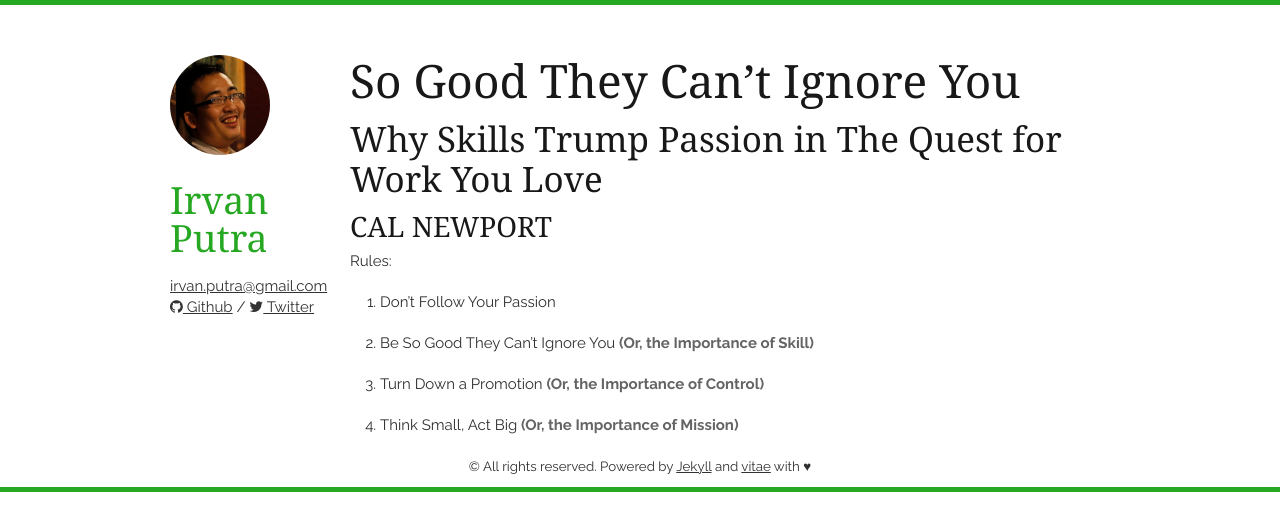
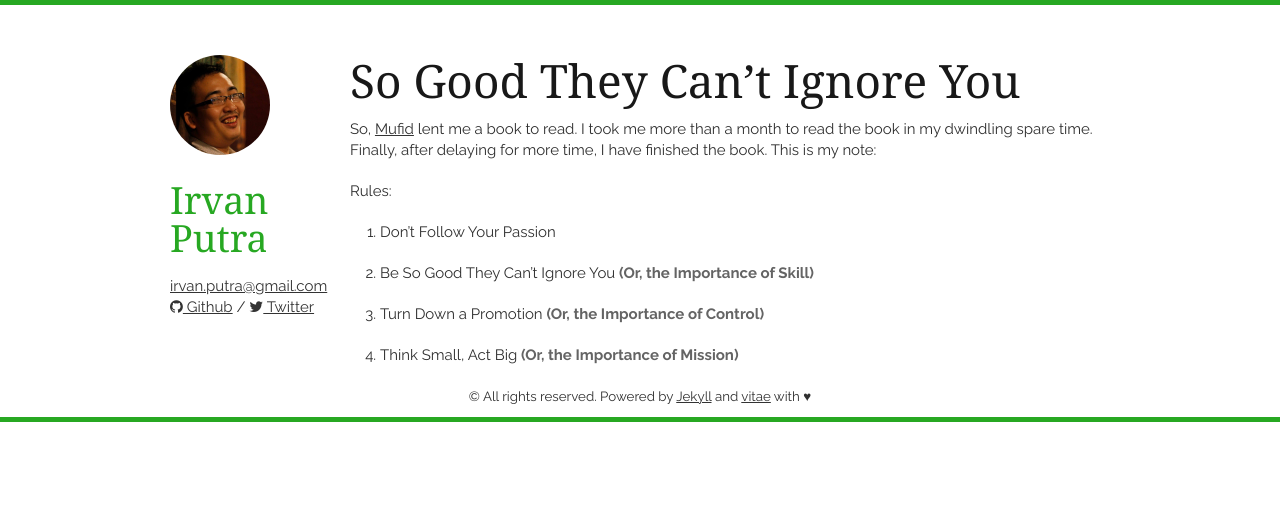
Before and after one commit to irvansemestanya/vandeput.github.io, a Jekyll site: the page built from so-good.md, in a window 1280 px wide. Shown: the top 531 px of the page. Built offline with Jekyll 4.4.1, drawn with Linux system fonts in a browser that asks for light colours; nearby versions of some CDN libraries.

Commit message:
Update so-good.md

```diff
--- a/so-good.md
+++ b/so-good.md
@@ -5,9 +5,7 @@
 
 # So Good They Can't Ignore You
 
-## Why Skills Trump Passion in The Quest for Work You Love
-
-### CAL NEWPORT
+So, [Mufid](https://github.com/mufid) lent me a book to read. I took me more than a month to read the book in my dwindling spare time. Finally, after delaying for more time, I have finished the book. This is my note:
 
 Rules:
 
```
